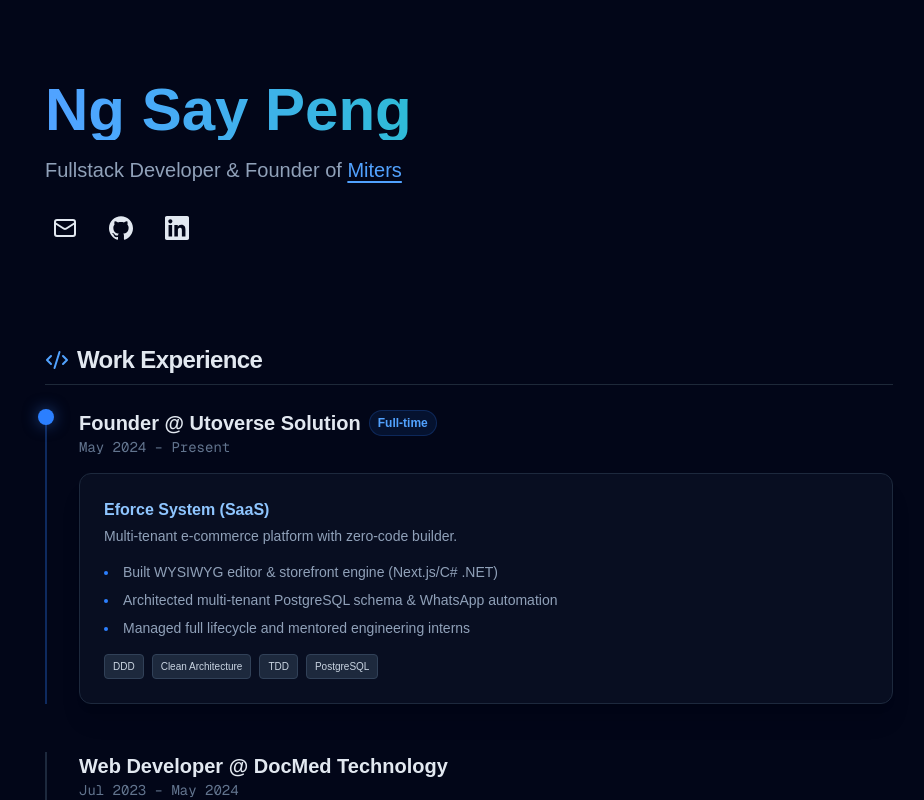
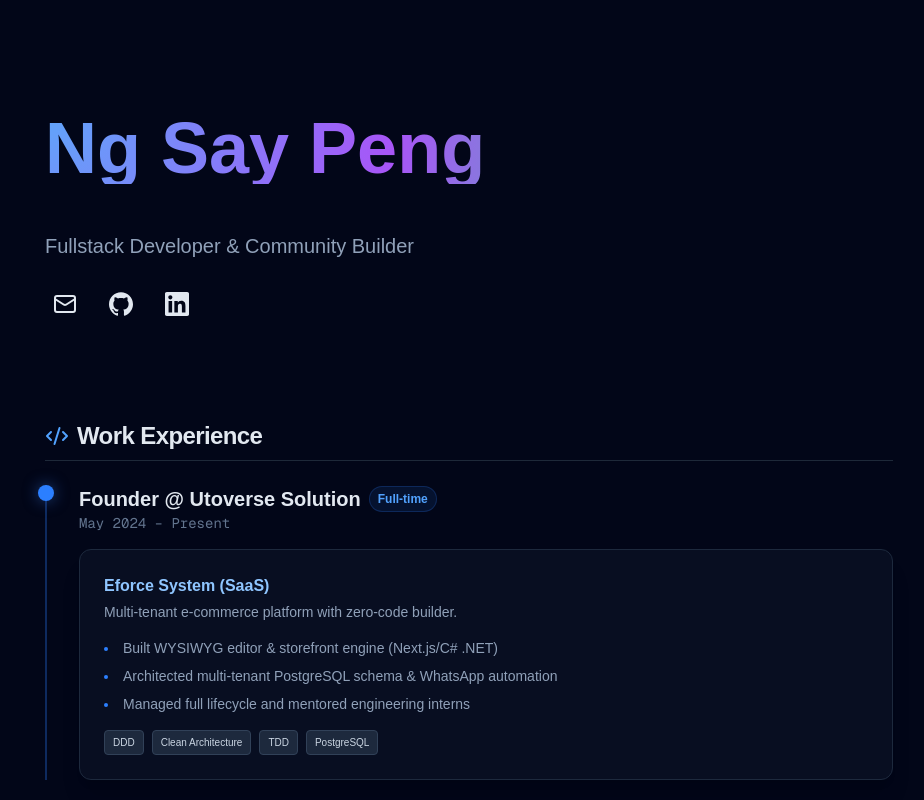
Before and after one commit to yyueniao/online-resume, a Next.js app: page / in a window 1280 px wide. Shown: the top 800 px of the page, without its empty margins (171-1095 px from the left). Built offline with nearby package versions, Linux system fonts and the light colour scheme.

Commit message:
feat(Header): improve ui

```diff
--- a/app/Header.tsx
+++ b/app/header/Header.tsx
@@ -2,7 +2,8 @@
 import { motion } from "framer-motion";
 import { Mail } from "lucide-react";
 import { ReactNode } from "react";
-import { fadeInUp } from "./utils";
+import { fadeInUp } from "../utils";
+import Name from "./Name";
 
 const BrandIcon = ({ path, title }: { path: string; title: string }) => (
 	<svg
@@ -33,14 +34,9 @@ export default function Header(): ReactNode {
 				viewport={fadeInUp.viewport}
 				transition={fadeInUp.transition}
 			>
-				<h1 className="text-6xl font-extrabold bg-gradient-to-r from-blue-400 to-emerald-400 bg-clip-text text-transparent mb-4">
-					Ng Say Peng
-				</h1>
+				<Name />
 				<p className="text-xl text-slate-400 mb-6">
-					Fullstack Developer & Founder of{" "}
-					<span className="text-blue-400 underline decoration-2 underline-offset-4">
-						Miters
-					</span>
+					Fullstack Developer & Community Builder
 				</p>
 				<div className="flex gap-4">
 					<a
--- /dev/null
+++ b/app/header/Name.tsx
@@ -0,0 +1,55 @@
+"use client";
+import { motion, useMotionValue, useSpring, useTransform } from "framer-motion";
+import { useEffect } from "react";
+
+export default function Name() {
+	// 1. Motion Values for global coordinates
+	const x = useMotionValue(0);
+	const y = useMotionValue(0);
+
+	// 2. High-performance springs for smooth color transitions
+	const smoothX = useSpring(x, { stiffness: 150, damping: 25 });
+	const smoothY = useSpring(y, { stiffness: 150, damping: 25 });
+
+	// 3. Global Mouse Listener
+	useEffect(() => {
+		const handleGlobalMouseMove = (e: MouseEvent) => {
+			// We use pageX/pageY to track the cursor relative to the whole document
+			x.set(e.clientX);
+			y.set(e.clientY);
+		};
+
+		window.addEventListener("mousemove", handleGlobalMouseMove);
+		return () =>
+			window.removeEventListener("mousemove", handleGlobalMouseMove);
+	}, [x, y]);
+
+	// 4. Transform mouse coordinates into a large radial gradient
+	// We use window.innerWidth/Height to ensure the mapping stays proportional
+	const background = useTransform(
+		[smoothX, smoothY],
+		([latestX, latestY]) => {
+			return `radial-gradient(
+        1000px circle at ${latestX}px ${latestY}px,
+        #60a5fa 0%,
+        #a855f7 35%,
+        #34d399 70%,
+        #3b82f6 100%
+      )`;
+		},
+	);
+
+	return (
+		<div className="py-8">
+			<motion.h1
+				style={{
+					backgroundImage: background,
+					WebkitBackgroundClip: "text", // Ensures compatibility for text-clipping
+				}}
+				className="text-7xl font-black bg-clip-text text-transparent mb-4 select-none cursor-default"
+			>
+				Ng Say Peng
+			</motion.h1>
+		</div>
+	);
+}
--- a/app/page.tsx
+++ b/app/page.tsx
@@ -1,4 +1,4 @@
-import Header from "./Header";
+import Header from "./header/Header";
 import Body from "./Body";
 import { Metadata } from "next";
 
```
